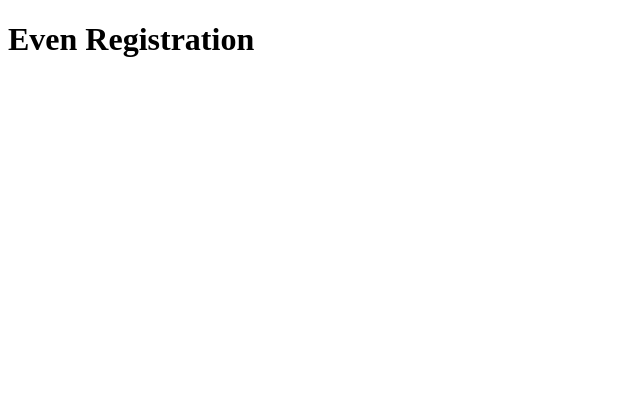
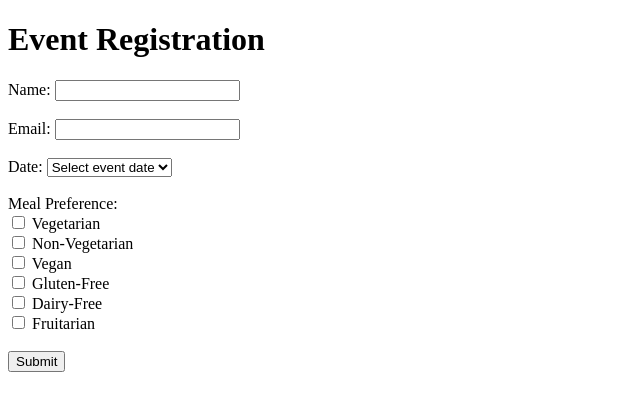
Before and after one commit to nhh979/ISM3232-Coding-Challenge8, a plain HTML site: page index.html in a window 1280 px wide. Shown: the whole page, without its empty margins (0-640 px from the left). Drawn offline with Linux system fonts and the light colour scheme.

Commit message:
Create registration form with inputs and display area.

```diff
--- a/index.html
+++ b/index.html
@@ -6,7 +6,47 @@
          <title>Event Registration Portal</title>
      </head>
      <body>
-         <h1>Even Registration</h1>
+         <h1>Event Registration</h1>
+         <form id="registrationForm">
+            <label for="registrantName">Name: </label>
+            <input type="text" name="registrantName" id="registrantName"><br>
+            <br>
+            <label for="registrantEmail">Email: </label>
+            <input type="text" name="registrantEmail" id="registrantEmail"><br>
+            <br>
+            <label for="eventDate">Date: </label>
+            <select name="eventDate" id="eventDate">
+                <option value="" disabled selected>Select event date</option>
+                <option value="2024-5-26">May 26, 2024</option>
+                <option value="2024-5-27">May 27, 2024</option>
+                <option value="2024-6-2">June 2, 2024</option>
+                <option value="2024-6-3">June 3, 2024</option>
+                <option value="2024-6-9">June 9, 2024</option>
+                <option value="2024-6-10">June 10, 2024</option>
+                <option value="2024-6-30">June 30, 2024</option>
+                <option value="2024-7-1">July 1, 2024</option>
+            </select><br>
 
+            <br>
+            Meal Preference:   <br>
+            <input type="checkbox" name="mealPreference1" id="mealPreference1" value="Vegetarian">
+            <label for="mealPreference1">Vegetarian</label><br>
+            <input type="checkbox" name="mealPreference2" id="mealPreference2" value="Non-Vegetarian">
+            <label for="mealPreference2">Non-Vegetarian</label><br>
+            <input type="checkbox" name="mealPreference3" id="mealPreference3" value="Vegan">
+            <label for="mealPreference3">Vegan</label><br>
+            <input type="checkbox" name="mealPreference4" id="mealPreference4" value="Gluten-Free">
+            <label for="mealPreference4">Gluten-Free</label><br>
+            <input type="checkbox" name="mealPreference5" id="mealPreference5" value="Dairy-Free">
+            <label for="mealPreference5">Dairy-Free</label><br>
+            <input type="checkbox" name="mealPreference6" id="mealPreference6" value="Fruitarian">
+            <label for="mealPreference6">Fruitarian</label><br>
+
+            <br>
+            <input type="submit" value="Submit">
+        </form>
+        <div id="registrationSummary"></div> <!--Display the feedback here after submission-->
+
+        <script src="script.js"></script>
      </body>
      </html>
```
